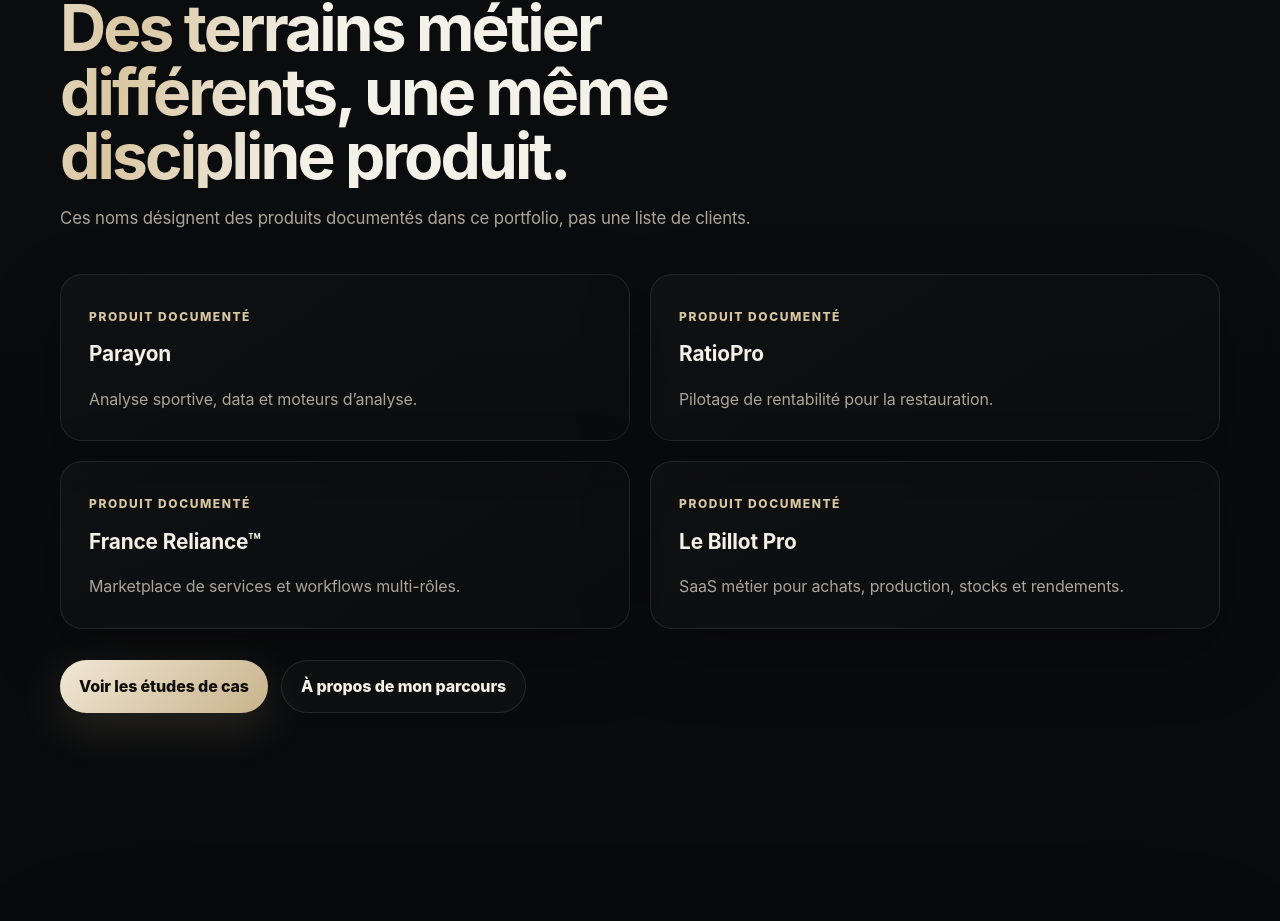
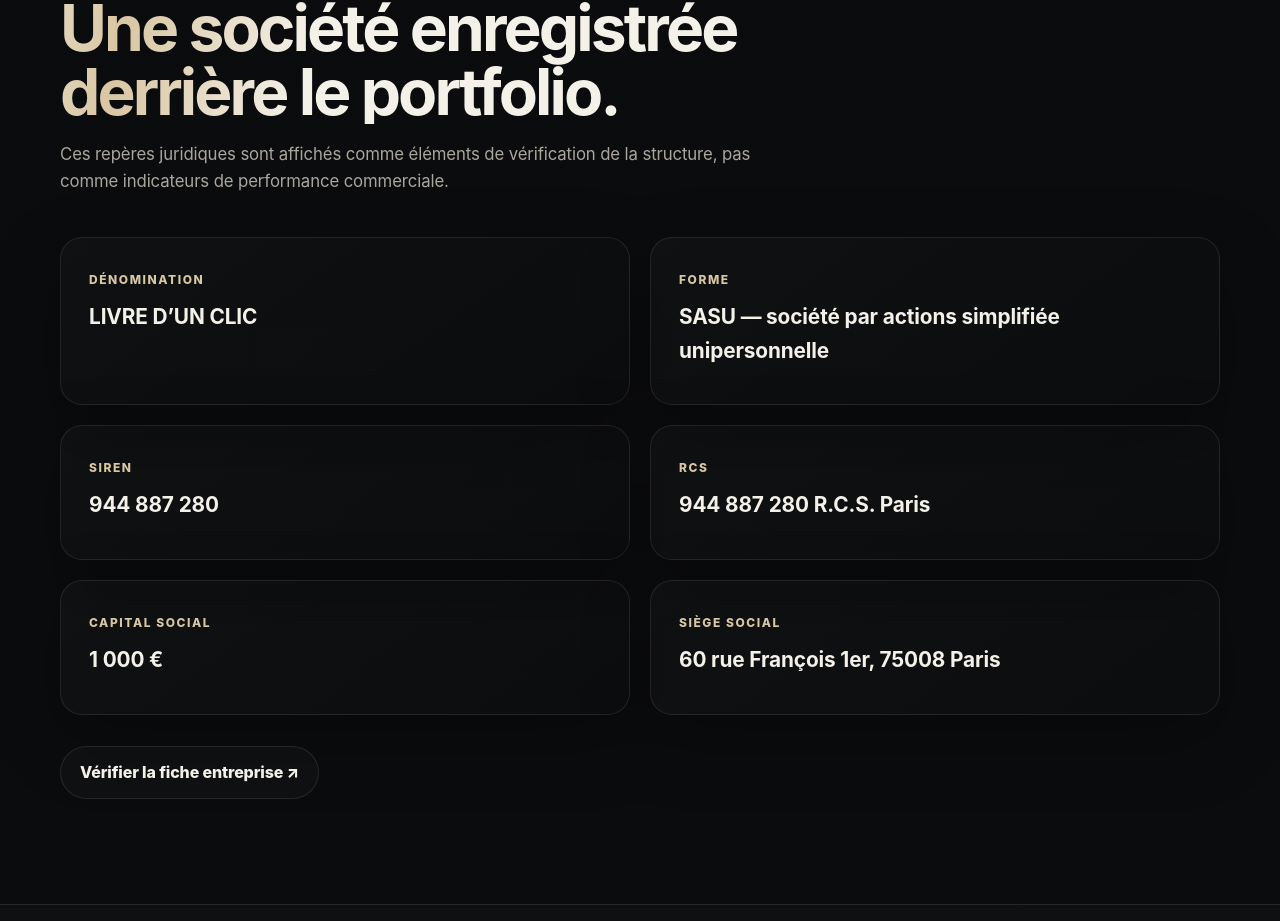
Before and after one commit to eleligny-coder/Portfolio, a Next.js app: page /entreprise in a window 1280 px wide. Shown: the part 1867-2788 px from the top of the page. Built offline with nearby package versions, Linux system fonts and the light colour scheme; no server answers.

Commit message:
feat: add verifiable company identity proof

```diff
--- a/src/app/entreprise/page.tsx
+++ b/src/app/entreprise/page.tsx
@@ -13,6 +13,15 @@
   ["RatioPro", "Pilotage de rentabilité pour la restauration."],
   ["France Reliance™", "Marketplace de services et workflows multi-rôles."],
   ["Le Billot Pro", "SaaS métier pour achats, production, stocks et rendements."],
+] as const;
+
+const companyFacts = [
+  ["Dénomination", "LIVRE D’UN CLIC"],
+  ["Forme", "SASU — société par actions simplifiée unipersonnelle"],
+  ["SIREN", "944 887 280"],
+  ["RCS", "944 887 280 R.C.S. Paris"],
+  ["Capital social", "1 000 €"],
+  ["Siège social", "60 rue François 1er, 75008 Paris"],
 ] as const;
 
 export default function Page() {
@@ -38,6 +47,14 @@
     </div></section>
 
     <section className="section"><div className="shell">
+      <SectionTitle eyebrow="Structure vérifiable" title="Une société enregistrée derrière le portfolio." text="Ces repères juridiques sont affichés comme éléments de vérification de la structure, pas comme indicateurs de performance commerciale."/>
+      <div className="grid two">
+        {companyFacts.map(([label, value]) => <article className="card" key={label}><span className="eyebrow">{label}</span><h3>{value}</h3></article>)}
+      </div>
+      <div className="actions"><a className="btn secondary" href="https://www.pappers.fr/entreprise/livre-dun-clic-944887280" target="_blank" rel="noreferrer">Vérifier la fiche entreprise ↗</a></div>
+    </div></section>
+
+    <section className="section alt"><div className="shell">
       <SectionTitle eyebrow="Produits" title="Des terrains métier différents, une même discipline produit." text="Ces noms désignent des produits documentés dans ce portfolio, pas une liste de clients."/>
       <div className="grid two">
         {products.map(([name, text]) => <article className="card" key={name}><span className="eyebrow">Produit documenté</span><h3>{name}</h3><p>{text}</p></article>)}
```
